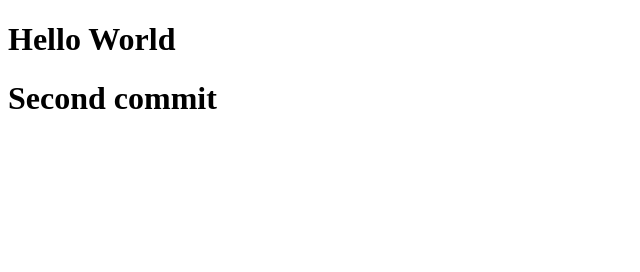
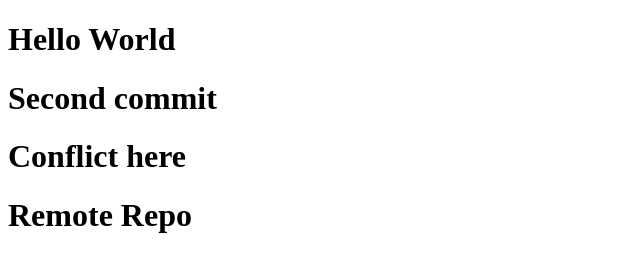
Before and after one commit to ChauTan/github_sg, a plain HTML site: page index.html in a window 1280 px wide. Shown: the whole page, without its empty margins (0-640 px from the left). Drawn offline with Linux system fonts and the light colour scheme.

Commit message:
new remote push

```diff
--- a/index.html
+++ b/index.html
@@ -8,5 +8,7 @@
 <body>
     <h1>Hello World</h1>
     <h1>Second commit</h1>
+    <h1>Conflict here</h1>
+    <h1>Remote Repo</h1>
 </body>
 </html>
```
Also changed, not shown: 1 other file.
